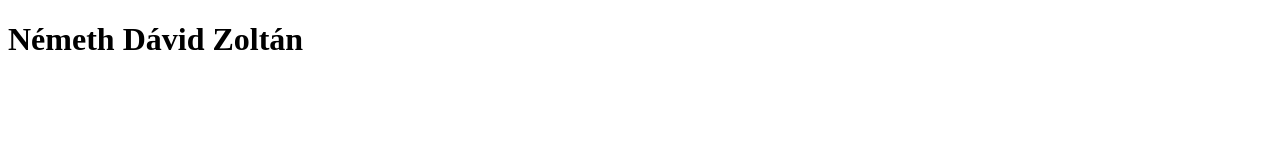
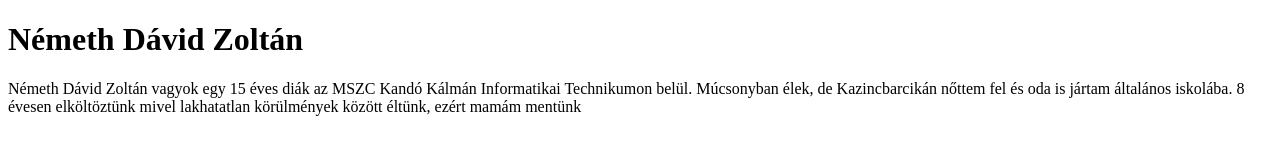
Before and after one commit to nemethdz/IKT_9a_1.cs, a plain HTML site: page index.html in a window 1280 px wide. Drawn offline with Linux system fonts and the light colour scheme.

Commit message:
alap html

```diff
--- a/index.html
+++ b/index.html
@@ -7,5 +7,9 @@
 </head>
 <body>
     <h1>Németh Dávid Zoltán</h1>
+
+    <p>
+        Németh Dávid Zoltán vagyok egy 15 éves diák az MSZC Kandó Kálmán Informatikai Technikumon belül. Múcsonyban élek, de Kazincbarcikán nőttem fel és oda is jártam általános iskolába. 8 évesen elköltöztünk mivel lakhatatlan körülmények között éltünk, ezért mamám mentünk
+    </p>
 </body>
 </html>
```
